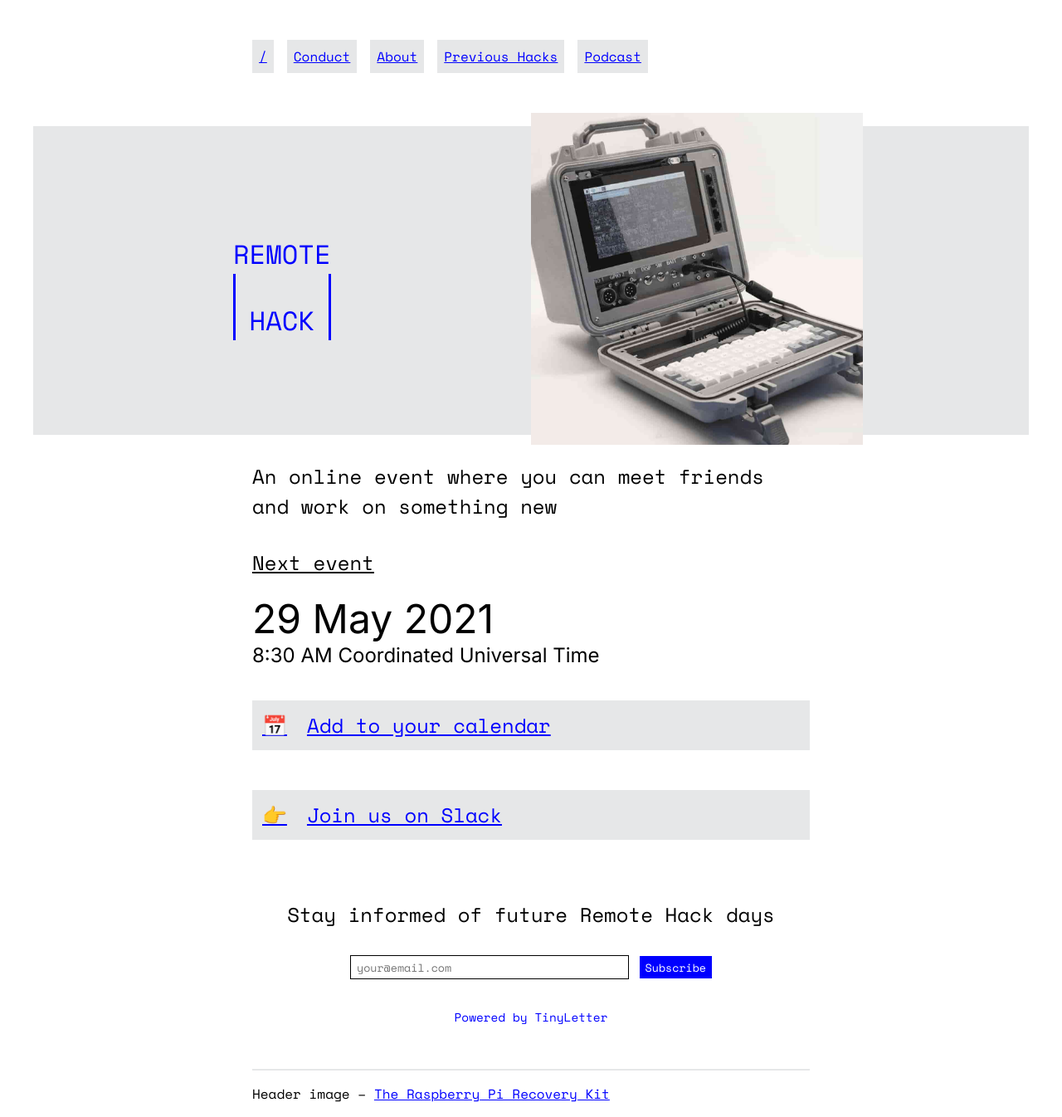
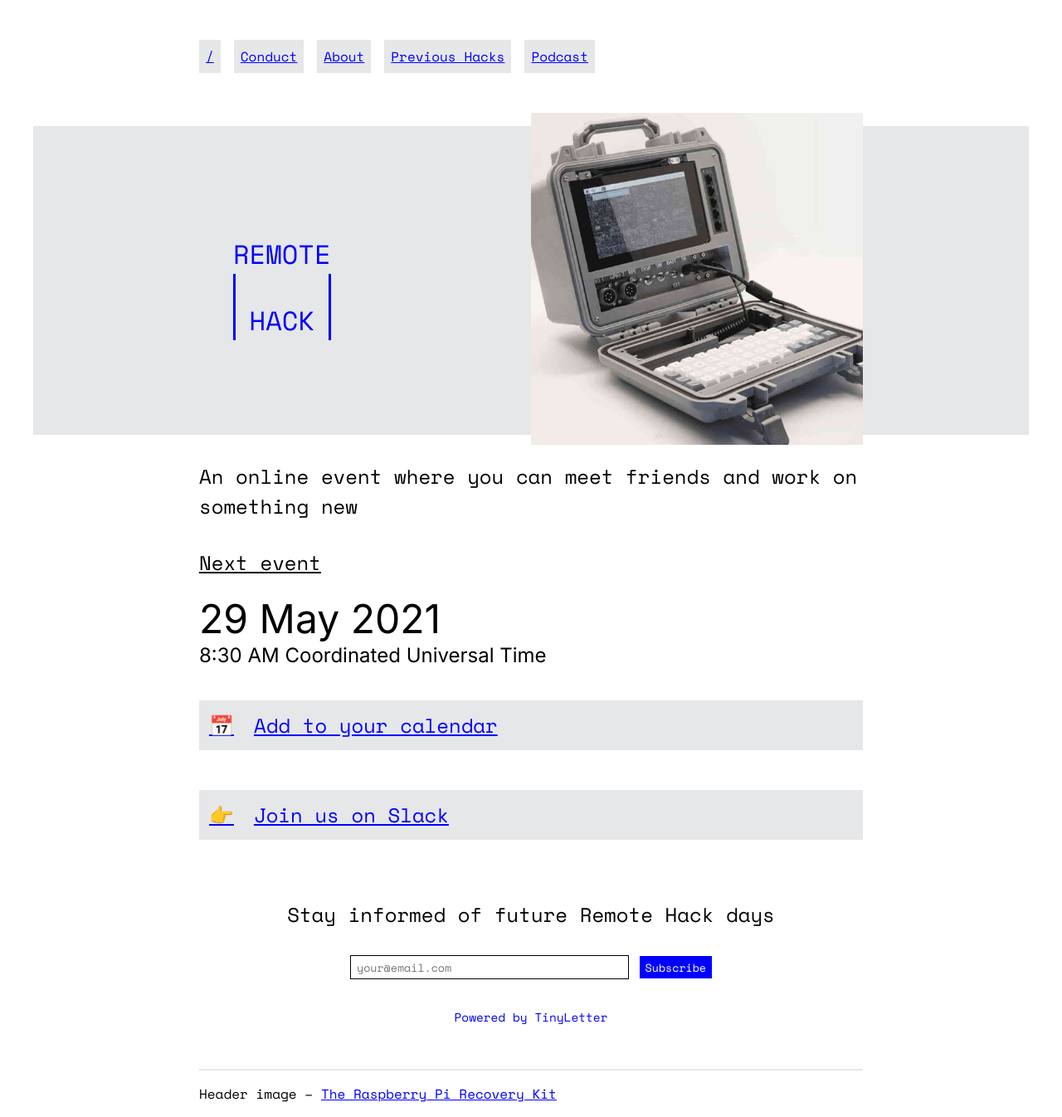
Before and after one commit to remotehack/remotehack.github.io, a Jekyll site: the page built from index.html, in a window 1280 px wide. Shown: the whole page at 83% size. Built offline with Jekyll 4.4.1, drawn with Linux system fonts in a browser that asks for light colours.

Commit message:
Made max-width a variable and increased from 42em to 50rem

```diff
--- a/_sass/_style.scss
+++ b/_sass/_style.scss
@@ -1,4 +1,7 @@
 @charset "UTF-8";
+
+$max-width: 50rem;
+
 
 :root {
   --background: #fff;
@@ -32,7 +35,7 @@ body {
 	color: var(--foreground);
 }
 main {
-	max-width: 42em;
+	max-width: $max-width;
 	margin: auto;
 }
 img {
@@ -140,10 +143,10 @@ ol {
 	}
 }
 .🗺 {
-	max-width: 42em;
 	margin: 3em auto;
 	display: flex;
 	flex-wrap: wrap;
+	max-width: $max-width;
 	font-family: "Space Mono", serif;
 
 	a {
```
